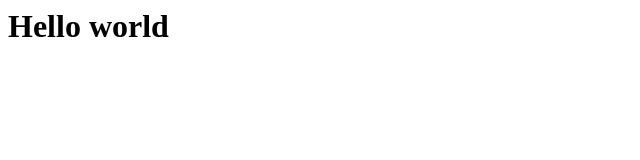
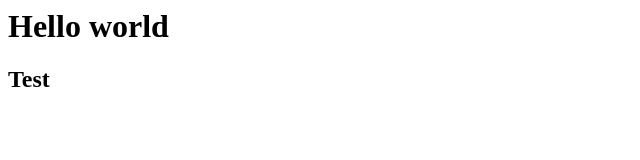
Before and after one commit to lmleong97/splitmate, a plain HTML site: page index.html in a window 1280 px wide. Shown: the full height of the page, 0-640 px from the left. Drawn offline with Linux system fonts and the light colour scheme.

Commit message:
Update  Index & Added About

```diff
--- a/index.html
+++ b/index.html
@@ -1 +1,2 @@
 <h1>Hello world</h1>
+<h2>Test</h2>
```
Also changed, not shown: about.html (added, +1 -0 lines).
